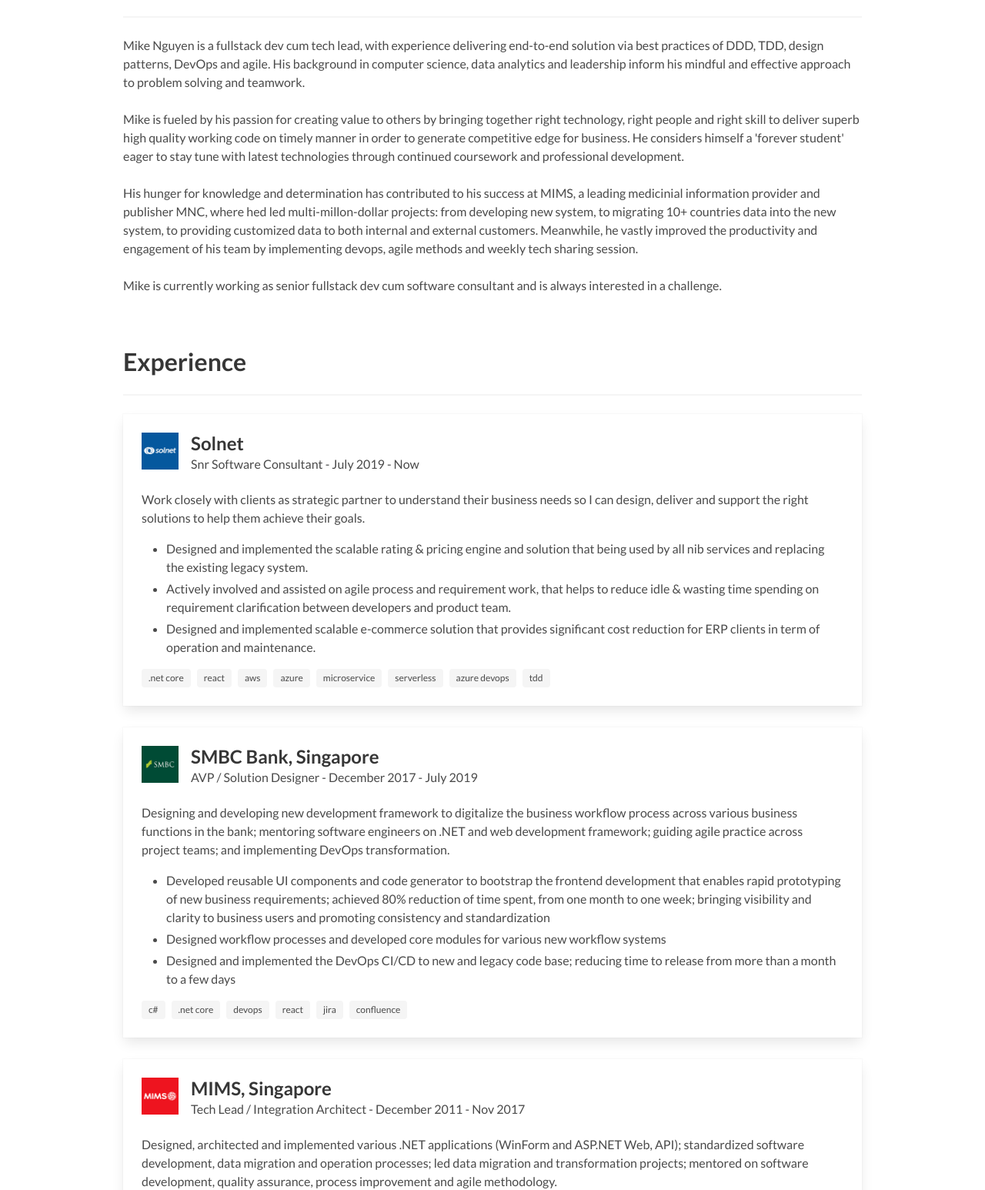
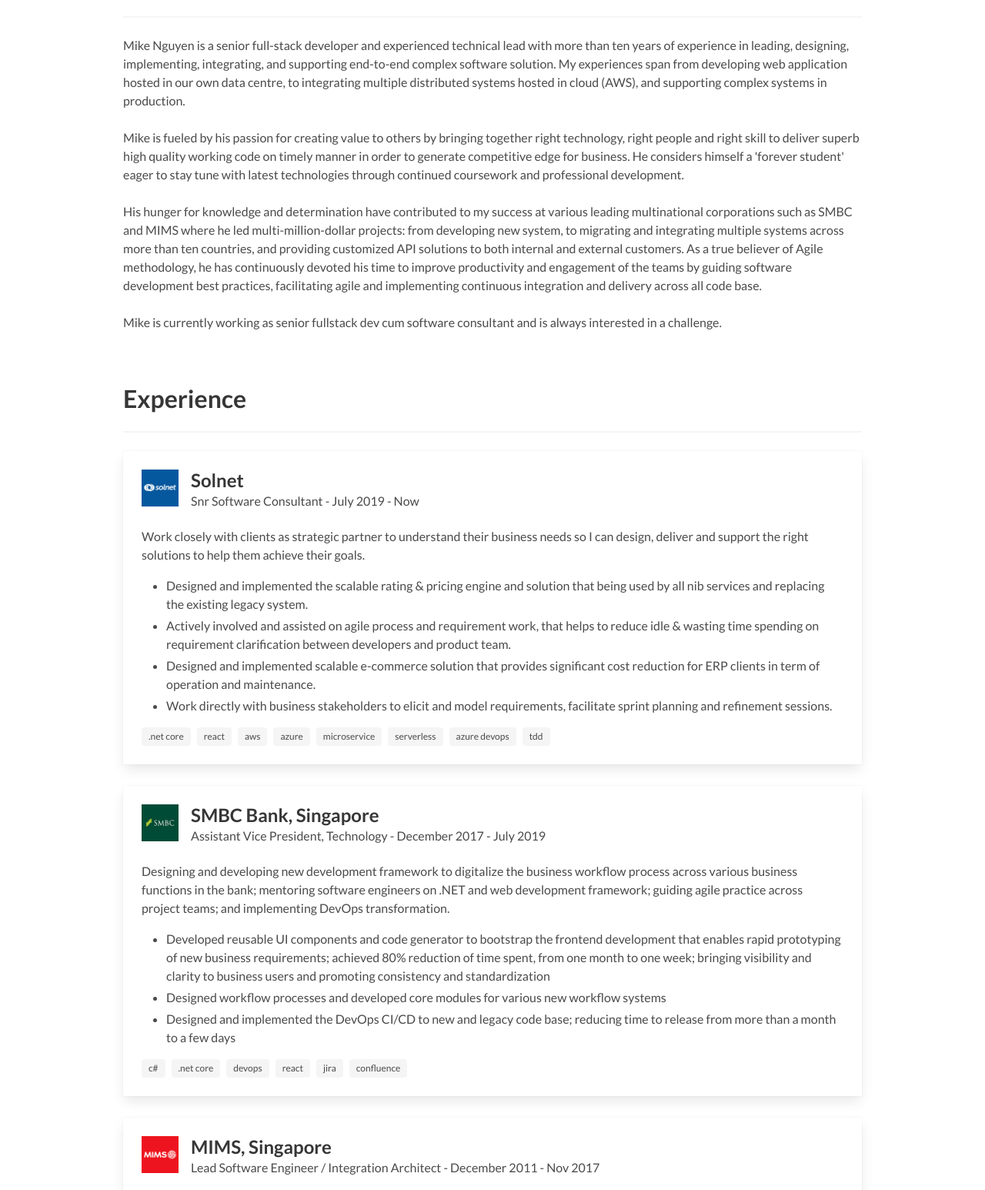
Before and after one commit to mikenguyen69/cv, a plain HTML site: page index.html in a window 1280 px wide. Shown: the part 516-2062 px from the top of the page at 77% size. Drawn offline with Linux system fonts and the light colour scheme.

Commit message:
Update about me and CV

```diff
--- a/index.html
+++ b/index.html
@@ -73,7 +73,7 @@
       <h1 class="title">About Me</h1>
       <hr />
       <p>
-        Mike Nguyen is a fullstack dev cum tech lead, with experience delivering end-to-end solution via best practices of DDD, TDD, design patterns, DevOps and agile. His background in computer science, data analytics and leadership inform his mindful and effective approach to problem solving and teamwork.
+        Mike Nguyen is a senior full-stack developer and experienced technical lead with more than ten years of experience in leading, designing, implementing, integrating, and supporting end-to-end complex software solution. My experiences span from developing web application hosted in our own data centre, to integrating multiple distributed systems hosted in cloud (AWS), and supporting complex systems in production.
       </p>
       <br />
       <p>
@@ -81,7 +81,7 @@
       </p>
       <br />
       <p>
-        His hunger for knowledge and determination has contributed to his success at MIMS, a leading medicinial information provider and publisher MNC, where hed led multi-millon-dollar projects: from developing new system, to migrating 10+ countries data into the new system, to providing customized data to both internal and external customers. Meanwhile, he vastly improved the productivity and engagement of his team by implementing devops, agile methods and weekly tech sharing session.
+        His hunger for knowledge and determination have contributed to my success at various leading multinational corporations such as SMBC and MIMS where he led multi-million-dollar projects: from developing new system, to migrating and integrating multiple systems across more than ten countries, and providing customized API solutions to both internal and external customers. As a true believer of Agile methodology, he has continuously devoted his time to improve productivity and engagement of the teams by guiding software development best practices, facilitating agile and implementing continuous integration and delivery across all code base.
       </p>
       <br />
       <p>
@@ -114,6 +114,7 @@
               <li>Designed and implemented the scalable rating & pricing engine and solution that being used by all nib services and replacing the existing legacy system.</li>
               <li>Actively involved and assisted on agile process and requirement work, that helps to reduce idle & wasting time spending on requirement clarification between developers and product team.</li>
               <li>Designed and implemented scalable e-commerce solution that provides significant cost reduction for ERP clients in term of operation and maintenance.</li>
+              <li>Work directly with business stakeholders to elicit and model requirements, facilitate sprint planning and refinement sessions.</li>
             </ul>
             <div class="tags">
               <span class="tag">.net core</span>
@@ -138,7 +139,7 @@
             </div>
             <div class="media-content">
               <p class="title is-4">SMBC Bank, Singapore</p>
-              <p class="subtitle is-6">AVP / Solution Designer - <time datetime="2017-12">December 2017</time> - <time
+              <p class="subtitle is-6">Assistant Vice President, Technology - <time datetime="2017-12">December 2017</time> - <time
                   datetime="2019-7">July 2019</time></p>
             </div>
           </div>
@@ -171,7 +172,7 @@
             </div>
             <div class="media-content">
               <p class="title is-4">MIMS, Singapore</p>
-              <p class="subtitle is-6">Tech Lead / Integration Architect - <time datetime="2011-12">December 2011</time> - <time
+              <p class="subtitle is-6">Lead Software Engineer / Integration Architect - <time datetime="2011-12">December 2011</time> - <time
                   datetime="2017-11">Nov 2017</time></p>
             </div>
           </div>
@@ -570,8 +571,8 @@
   <footer class="footer">
     <div class="content has-text-centered">
       <p>
-        <a href="https://github.com/mikenguyen69/devfolio" target="_blank" class="icon has-text-primary">
-          <i class="fab fa-github"></i> <strong>devfolio</strong></a>
+        <a href="https://github.com/mikenguyen69/devprofile" target="_blank" class="icon has-text-primary">
+          <i class="fab fa-github"></i> <strong>devprofile</strong></a>
       </p>
     </div>
   </footer>
```
Also changed, not shown: 1 other file.
